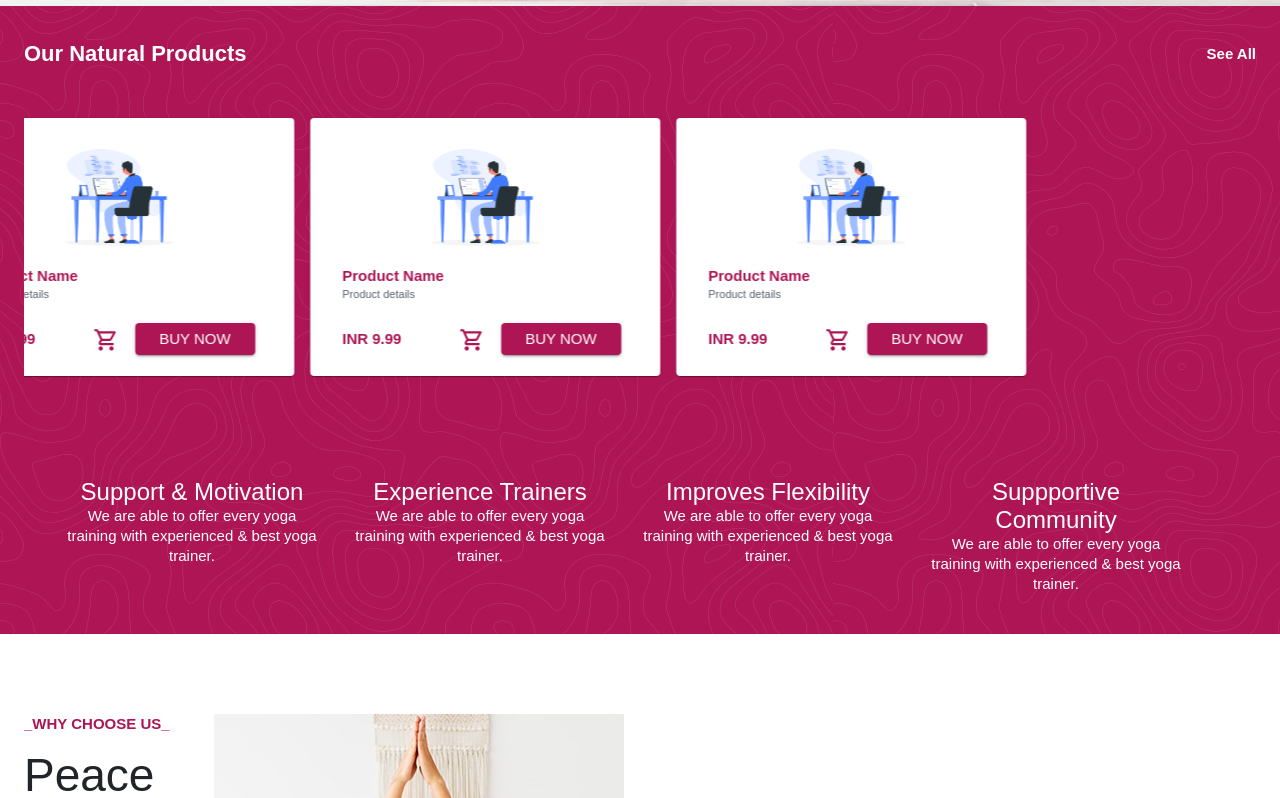
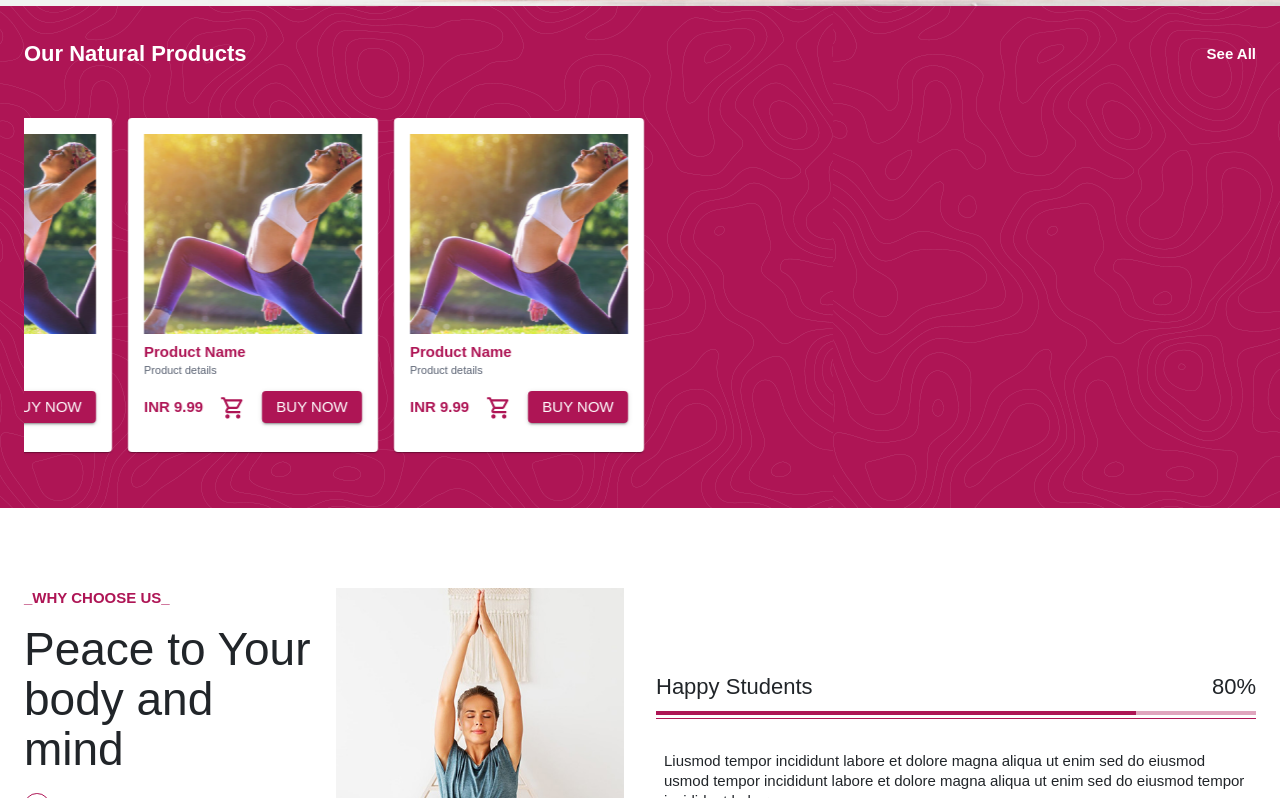
Before and after one commit to pratikwadke02/yoga-jagriti, a React (Create React App) app in the folder client/: page / in a window 1280 px wide. Shown: the part 662-1460 px from the top of the page. Built offline with nearby package versions, Linux system fonts and the light colour scheme; the HTML template or start-up script is replaced by a standard one.

Commit message:
head banner done

```diff
--- a/client/src/components/Header/HeaderBanner/HeaderBanner.css
+++ b/client/src/components/Header/HeaderBanner/HeaderBanner.css
@@ -11,7 +11,7 @@
   }
   .marquee {
     position: relative;
-    height: 400px;
+    height: 470px;
     width: 100%;
     overflow-x: hidden;
   }
--- a/client/src/components/Header/HeaderBanner/HeaderBanner.jsx
+++ b/client/src/components/Header/HeaderBanner/HeaderBanner.jsx
@@ -61,8 +61,8 @@
           <ProgramCard name="Product Name" desc="Product details" price="9.99"/>
         </Box>
         </Box>
-        <Box sx={{display:'flex', flexDirection:{xs:'column', md:'row'}, p:5, textAlign:'center'}}>
-        <Box sx={{display:'flex', flexDirection:'row', justifyContent:'space-around', mb:{xs:5, md:0}}}>
+        {/* <Box sx={{display:'flex', flexDirection:{xs:'column', md:'row'}, p:5, textAlign:'center'}}> */}
+        {/* <Box sx={{display:'flex', flexDirection:'row', justifyContent:'space-around', mb:{xs:5, md:0}}}>
         {headBannerDataOne.map((item, index) => {
           return (
             <Box sx={{mr:4}} key={index}>
@@ -71,8 +71,8 @@
             </Box>
           );
         })}
-        </Box>
-        <Box sx={{display:'flex', flexDirection:'row', justifyContent:'space-evenly'}}>
+        </Box> */}
+        {/* <Box sx={{display:'flex', flexDirection:'row', justifyContent:'space-evenly'}}>
         {headBannerDataTwo.map((item, index) => {
             return (
                 <Box sx={{mr:4}} key={index}>
@@ -83,7 +83,7 @@
         }
         )}
         </Box>
-        </Box>
+      </Box> */}
       </Container>
     </>
   );
--- a/client/src/components/MidBannerFive/MidBannerFive.jsx
+++ b/client/src/components/MidBannerFive/MidBannerFive.jsx
@@ -33,7 +33,7 @@
             What our clients say about us
           </Typography>
         </Box>
-        <Box sx={{witdh:'100%', mt:7, display:'flex', flexDirection:'row', justifyContent:'space-around'}}>
+        <Box sx={{witdh:'100%', mt:7, display:'flex', flexDirection:{xs:'column',md:'row'}, justifyContent:{xs:'center', md:'space-around'}, alignItems:'center'}}>
           {
             testimonials.map((testimonial, index) => {
                 return (
--- a/client/src/components/MidBannerOne/MidBannerOne.jsx
+++ b/client/src/components/MidBannerOne/MidBannerOne.jsx
@@ -101,7 +101,7 @@
           </Box>
         </Box>
         <Box sx={{width:'100%'}}>
-          <img src={images.mid_banner_one} alt="" sx={{width:'100%', height:'auto'}} />
+          <img src={images.mid_banner_one} alt="" style={{width:'100%', height:'auto'}} />
         </Box>
         </Box>
         <Box
--- a/client/src/components/MidBannerThree/MidBannerThree.jsx
+++ b/client/src/components/MidBannerThree/MidBannerThree.jsx
@@ -23,7 +23,7 @@
             backgroundPosition: 'center',
             backgroundRepeat: 'no-repeat',
             }}>
-            <img src={images.mid_banner_two} alt="" sx={{width:'100%', height:'auto'}} />
+            <img src={images.mid_banner_two} alt="" style={{width:'100%', height:'auto'}} />
         </Box>
         <Box sx={{ml:{md:3}, mt:{xs:5, md:0},display:'flex', flexDirection:'column', alignItems:'flex-start'}}>
             <Typography variant='h6' sx={{ fontWeight:theme.typography.fontWeightBold, color:theme.palette.primary.main}}>
--- a/client/src/components/TeamMemberBanner/TeamMemberBanner.jsx
+++ b/client/src/components/TeamMemberBanner/TeamMemberBanner.jsx
@@ -39,7 +39,7 @@
             The concise narration about the way of yoga practice
           </Typography>
         </Box>
-        <Box sx={{width:'100%', mt:4, display:'flex', flexDirection:'row', justifyContent:'space-between'}}>
+        <Box sx={{width:'100%', mt:4, display:'flex', flexDirection:{xs:'column', md:'row'}, justifyContent:'space-between'}}>
           {teamMembers.map((member, index) => {
             return (
               <TeamCard key={index} name={member.name} role={member.role} image={images.team_one}/>
--- a/client/src/components/utils/CommentCard/CommentCard.jsx
+++ b/client/src/components/utils/CommentCard/CommentCard.jsx
@@ -10,7 +10,7 @@
 
   return (
     <>
-      <Box sx={{display:'flex', flexDirection:'column', mr:5}}>
+      <Box sx={{display:'flex', flexDirection:'column', mr:{md:5}, mb:{xs:5, md:0}}}>
         <Box sx={{backgroundColor:theme.palette.background.default, p:4}}>
           <Typography variant="h6" sx={{color:theme.palette.text.light}}>
             {comment}
--- a/client/src/components/utils/ProgramCard/ProgramCard.jsx
+++ b/client/src/components/utils/ProgramCard/ProgramCard.jsx
@@ -12,14 +12,15 @@
     <>
       <Box
         sx={{
-          maxWidth:'350px',
+          maxWidth:'250px',
           backgroundColor: "#fff",
           width: "100%",
+          height:'fit-content',
           boxShadow: 1,
           display: "flex",
           flexDirection: "column",
           borderRadius: "4px",
-          p: 1,
+          p:2,
           m: 1,
           position: "relative",
         }}
@@ -32,16 +33,17 @@
             justifyContent: "center",
           }}
         >
-          <img src={images.software} alt="software" height={140} width={140} />
+          <img src={images.product} alt="software" style={{height:'200px', width:'100%'}} />
         </Box>
         <Box
           sx={{
+            mt:1,
             mb:1,
             display: "flex",
             flexDirection: "column",
             justifyContent: "center",
             alignItems: "flex-start",
-            pl:3,
+
             textAlign: "center",
           }}
         >
@@ -54,9 +56,6 @@
         </Box>
         <Box
           sx={{
-            pl:3,
-            pr:6,
-            mt:1,
             mb:1,
             display: "flex",
             flexDirection: "row",
@@ -73,7 +72,7 @@
           </IconButton>
           <Button
             variant="contained"
-            sx={{ backgroundColor:theme.palette.primary.main, color: "#fff", maxWidth:'120px', width:'100%' }}
+            sx={{ backgroundColor:theme.palette.primary.main, color: "#fff", maxWidth:'100px', width:'100%' }}
           >
             <Typography variant="h6" sx={{ }}>BUY NOW</Typography>
           </Button>
--- a/client/src/constants/images.js
+++ b/client/src/constants/images.js
@@ -14,6 +14,7 @@
 import team_two from '../assets/team_two.jpeg';
 import team_three from '../assets/team_three.jpeg';
 import team_four from '../assets/team_four.jpeg';
+import product from '../assets/product.png';
 
 export default {
     slider_1,
@@ -31,5 +32,6 @@
     team_one,
     team_two,
     team_three,
-    team_four
+    team_four,
+    product
 }
--- a/client/src/views/Home/Home.jsx
+++ b/client/src/views/Home/Home.jsx
@@ -19,7 +19,7 @@
       <MidBannerFour />
       <TeamMemberBanner />
       <MidBannerFive />
-      <BottomBanner />
+      {/* <BottomBanner /> */}
     </div>
     </>
   )
```
Also changed, not shown: client/src/assets/product.png (added).
